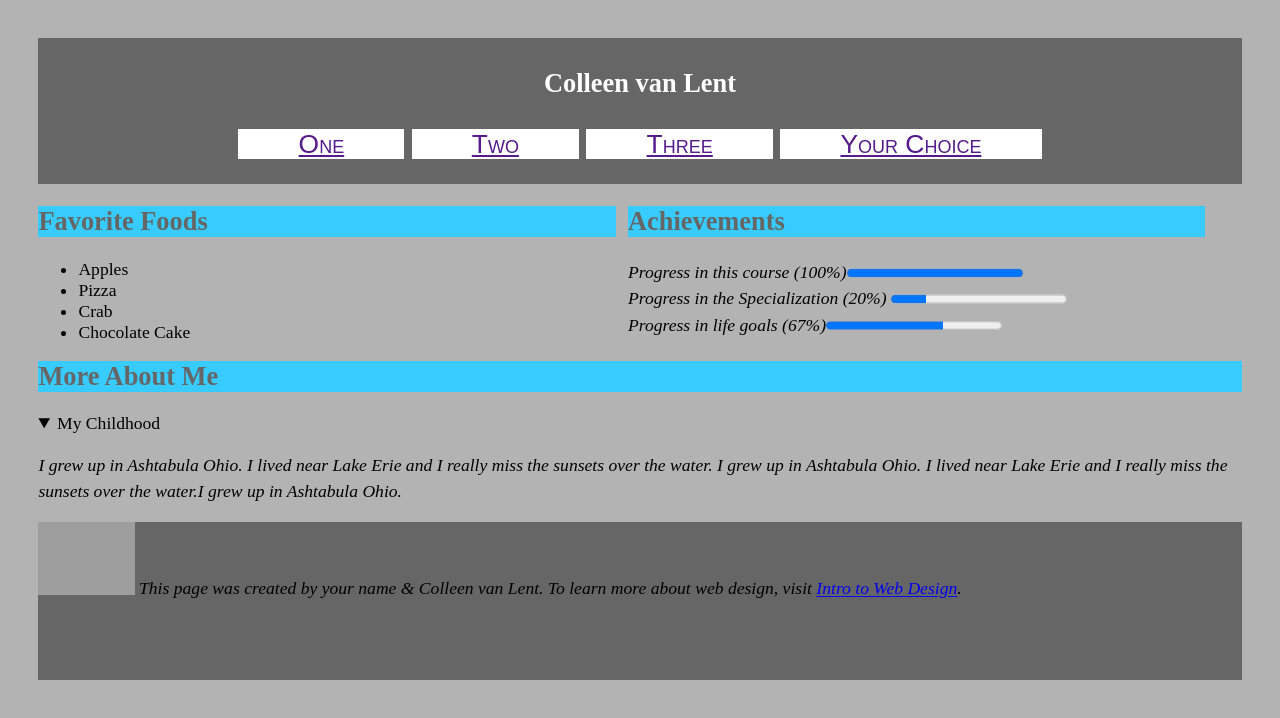
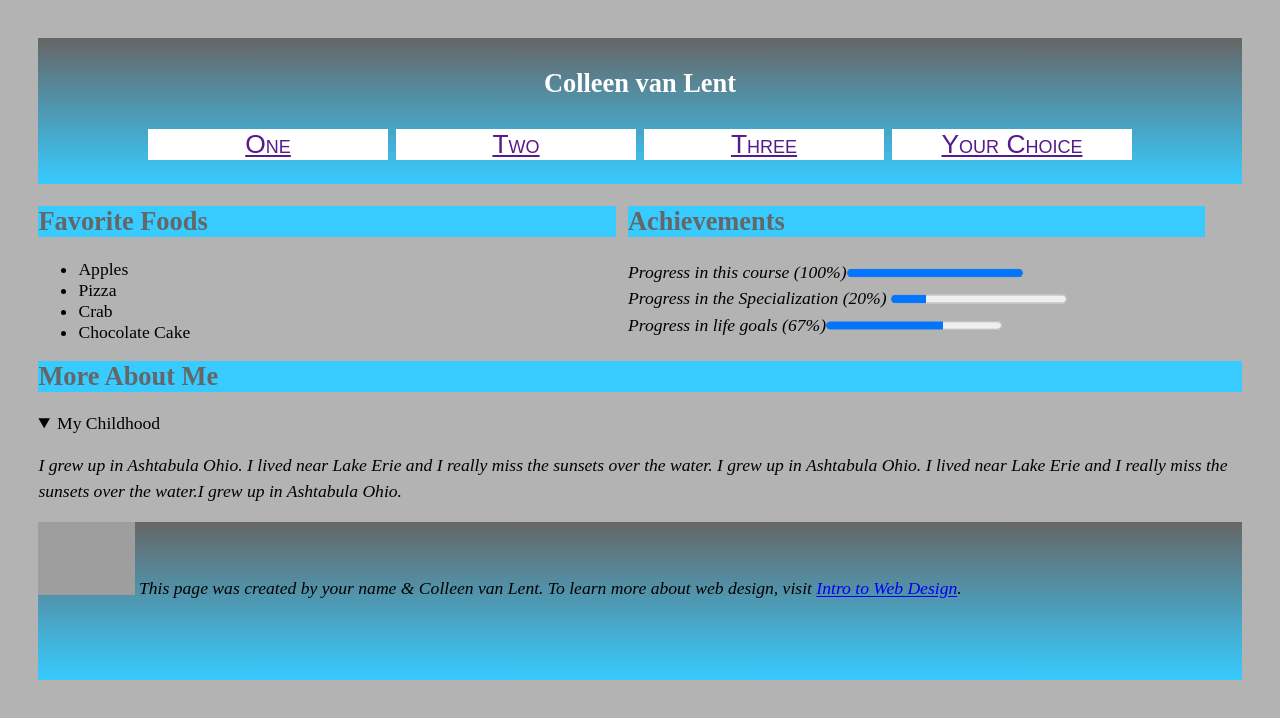
Before and after one commit to DongjiaoJin/frontend, a plain HTML site: page codetogether/codetogether.html in a window 1280 px wide. Drawn offline with Linux system fonts and the light colour scheme; grey boxes are pictures that could not be loaded.

Commit message:
add linear-gradient, set nav link width coursera css3 week2
Signed-off-by: DongjiaoJin <616306992@qq.com>

```diff
--- a/codetogether/codetogether.css
+++ b/codetogether/codetogether.css
@@ -16,6 +16,15 @@ header{
   padding-top: 1%;
 }
 
+header,footer{
+	background: #666666;
+	background:-webkit-linear-gradient(#666666 0%, #37cbff 100%);
+	background: -o-linear-gradient(#666666 0%, #37cbff 100%);
+	background: -moz-linear-gradient(#666666 0%, #37cbff 100%);
+	background:linear-gradient(#666666 0%, #37cbff 100%);
+
+}
+
 h1{
 	color: #FFFFFF;
 }
@@ -29,9 +38,10 @@ nav{
 }
 
 nav a{
+	display: inline-block;
+	width: 20%;
 	background: #FFFFFF;
-	padding-left: 5%;
-	padding-right: 5%;
+
 }
 
 h2{
@@ -67,6 +77,5 @@ img{
 }
 
 footer{
-	background: #666666;
 	padding-bottom: 5%;
 }
```
